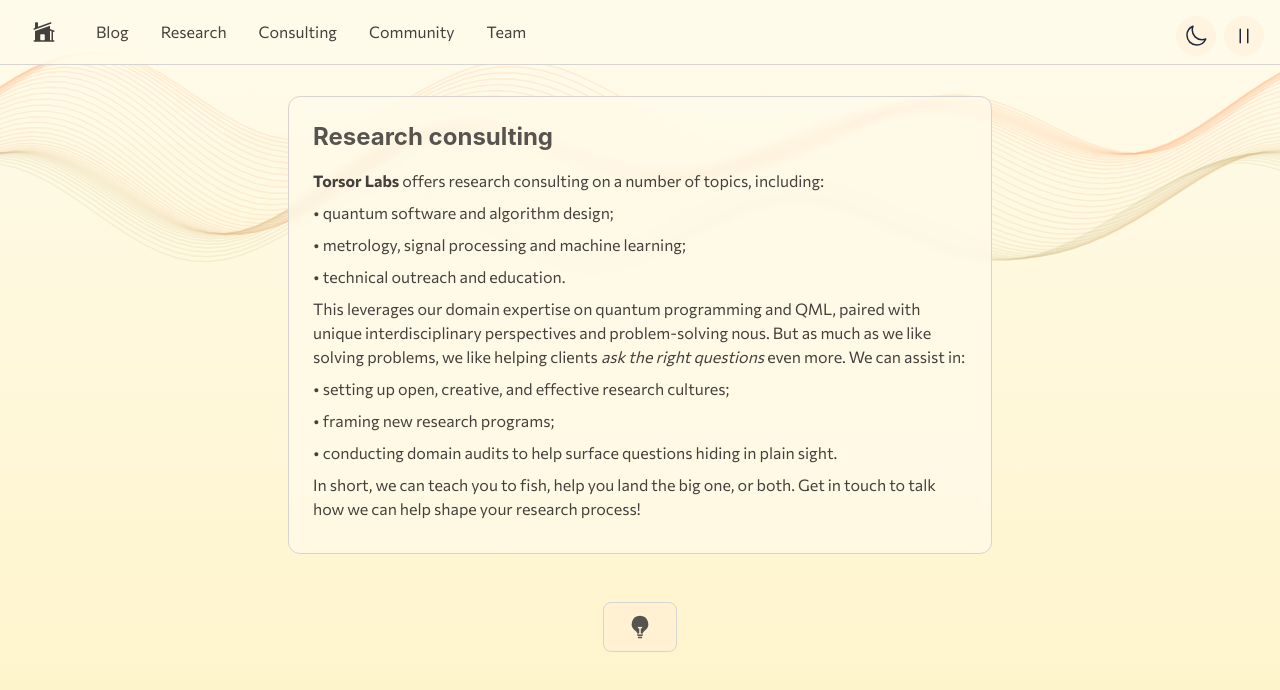
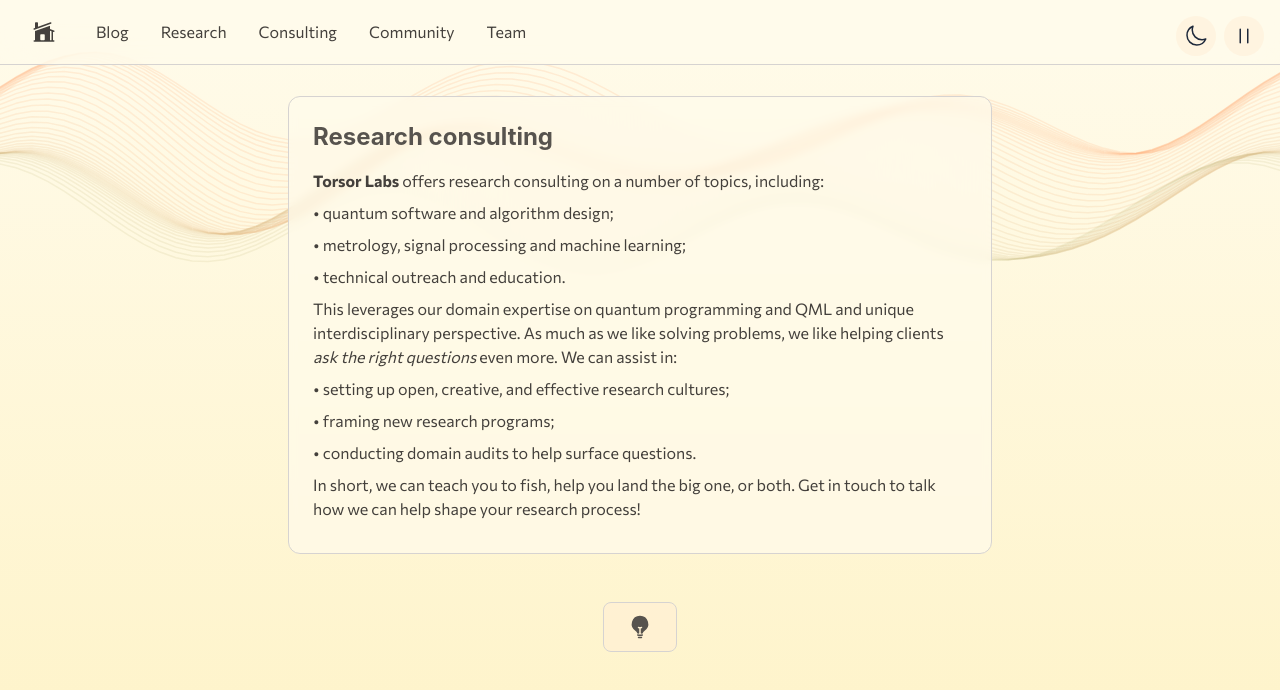
Before and after one commit to torsor-io/torsor-io, a React (Create React App) app: page /#/consulting in a window 1280 px wide. Shown: the top 690 px of the page. Built offline with nearby package versions, Linux system fonts and the light colour scheme; the HTML template or start-up script is replaced by a standard one.

Commit message:
Update index.js

```diff
--- a/src/components/ConsultingPage/index.js
+++ b/src/components/ConsultingPage/index.js
@@ -69,12 +69,12 @@ const ConsultingPage = ({ isDark, setIsDark, waveState, setWaveState }) => {
       {/* Add more educational resources as they become available */}
       </ul>
 	  <p className="mb-2">
-	  This leverages our domain expertise on quantum programming and QML, paired with unique interdisciplinary perspectives and problem-solving nous.
-          But as much as we like solving problems, we like helping clients <i>ask the right questions</i> even more. We can assist in:</p>
+	  This leverages our domain expertise on quantum programming and QML and unique interdisciplinary perspective.
+          As much as we like solving problems, we like helping clients <i>ask the right questions</i> even more. We can assist in:</p>
        <ul className="space-y-2 mb-2">
           <li>• setting up open, creative, and effective research cultures;</li>
           <li>• framing new research programs;</li>
-	  <li>• conducting domain audits to help surface questions hiding in plain sight.</li>
+	  <li>• conducting domain audits to help surface questions.</li>
       </ul>
 	  <p className="mb-2">In short, we can teach you to fish, help you land the big one, or both. <a href="mailto:consulting@torsor.io" className={`hover:underline`}>Get in touch</a> to talk how we can help shape your research process!</p>
               </div>
```
